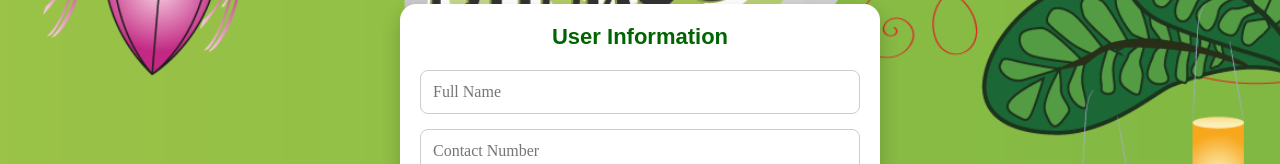
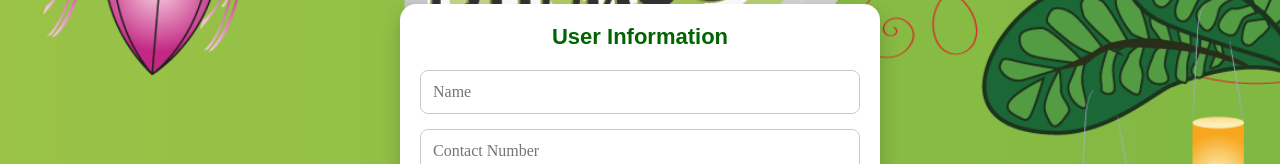
Before and after one commit to Sandu1234/ehvesakdansal, a React (Create React App) app: page / in a window 1280 px wide. Shown: the part 412-576 px from the top of the page. Built offline with nearby package versions, Linux system fonts and the light colour scheme.

Commit message:
name commit

```diff
--- a/src/FormPage.js
+++ b/src/FormPage.js
@@ -72,7 +72,7 @@ const FormPage = () => {
             type="text"
             value={name}
             onChange={(e) => setName(e.target.value)}
-            placeholder="Full Name"
+            placeholder="Name"
             required
             style={inputStyle}
           />
```
